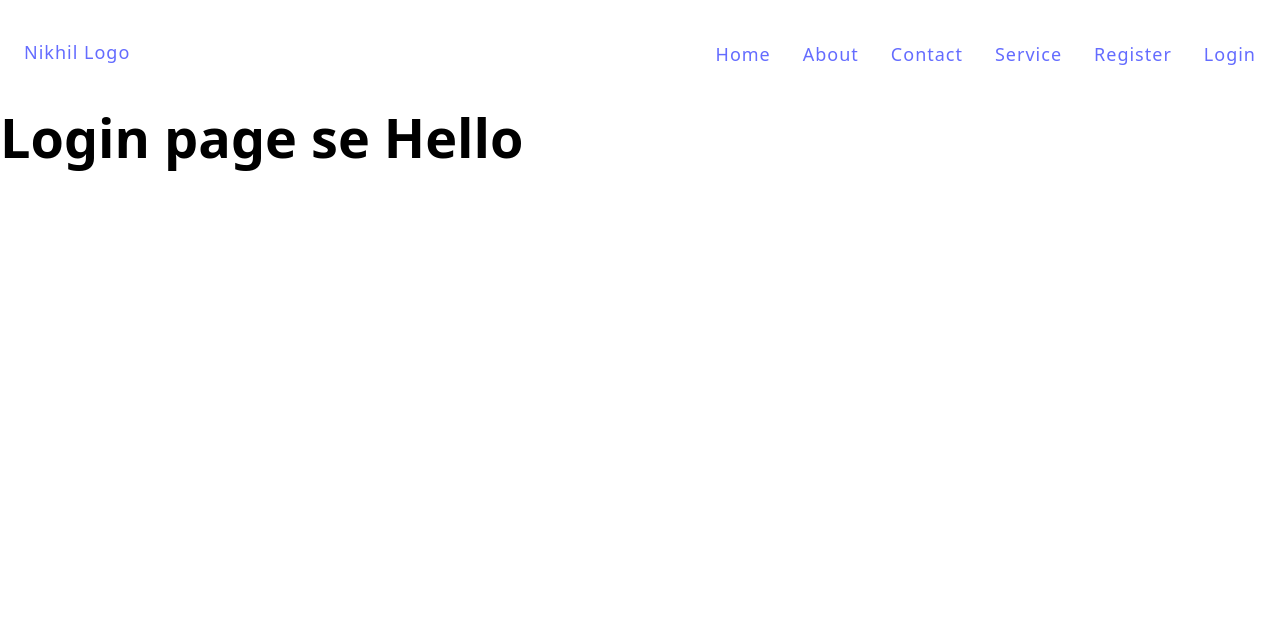
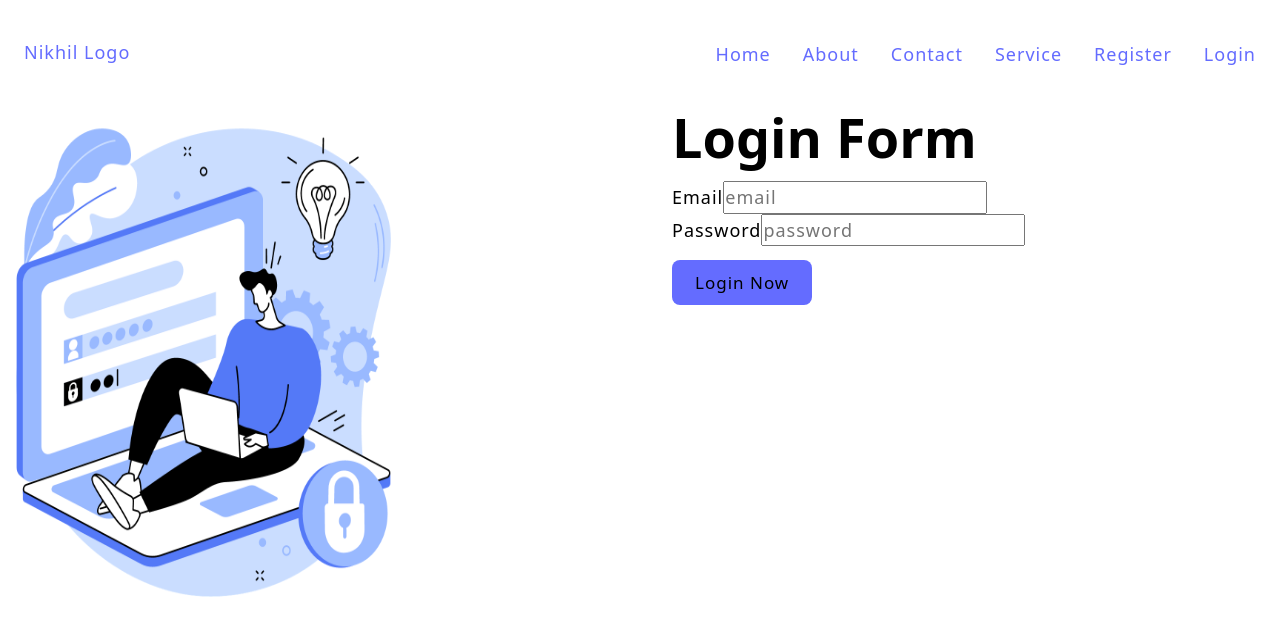
Before and after one commit to Nikhil-Giramkar/Solution-Space, a React (Vite) app in the folder client/: page /login in a window 1280 px wide. Shown: the top 636 px of the page. Built offline with nearby package versions, Linux system fonts and the light colour scheme.

Commit message:
Login Form copied from Register form

```diff
--- a/client/src/pages/Login.jsx
+++ b/client/src/pages/Login.jsx
@@ -1,7 +1,85 @@
+import { useState } from "react";
+
 export const Login = () => {
+
+    const [user, setUser] = useState({
+        email: "",
+        password: "",
+    })
+
+    const handleInput = (e) => {
+        let name = e.target.name
+        let value = e.target.value;
+
+        setUser({
+            ...user,
+        [name]: value,
+        })
+    }
+
+    const handleFormSubmit = (e) => {
+        e.preventDefault();
+        alert(user);
+        console.log(user)
+    }
+
     return (
         <>
-        <h1>Login page se Hello</h1>
+            <section>
+                <main>
+                    <div className="section-login">
+                        <div className="conatiner grid grid-two-cols">
+                            <div className="login-image">
+                                <img src="/images/login.png" alt="login" width="400" height="500" />
+                            </div>
+
+                            <div className="registration-form">
+                                <h1 className="main-heading mb-3">Login Form</h1>
+                                <br />
+
+
+                                <form onSubmit={handleFormSubmit} >
+
+
+                                <div>
+                                    <label htmlFor="email">Email</label>
+                                    <input
+                                    type="text"
+                                    name="email"
+                                    placeholder="email"
+                                    id="email"
+                                    required
+                                    autoComplete="off"
+                                    value={user.email}
+                                    onChange={handleInput}
+                                    />
+                                </div>
+
+
+                                <div>
+                                    <label htmlFor="password">Password</label>
+                                    <input
+                                    type="password"
+                                    name="password"
+                                    placeholder="password"
+                                    id="password"
+                                    required
+                                    autoComplete="off"
+                                    value={user.password}
+                                    onChange={handleInput}
+                                    />
+                                </div>
+
+                                <br/>
+
+                                <button type="submit" className="btn btn-submit">Login Now</button>
+                                </form>
+                            </div>
+                        </div>
+
+                    </div>
+                </main>
+            </section>
         </>
     )
 }
--- a/client/src/pages/Register.jsx
+++ b/client/src/pages/Register.jsx
@@ -35,7 +35,7 @@
                             </div>
 
                             <div className="registration-form">
-                                <h1 className="main-haeding mb-3">Registration Form</h1>
+                                <h1 className="main-heading mb-3">Registration Form</h1>
                                 <br />
 
 
```
